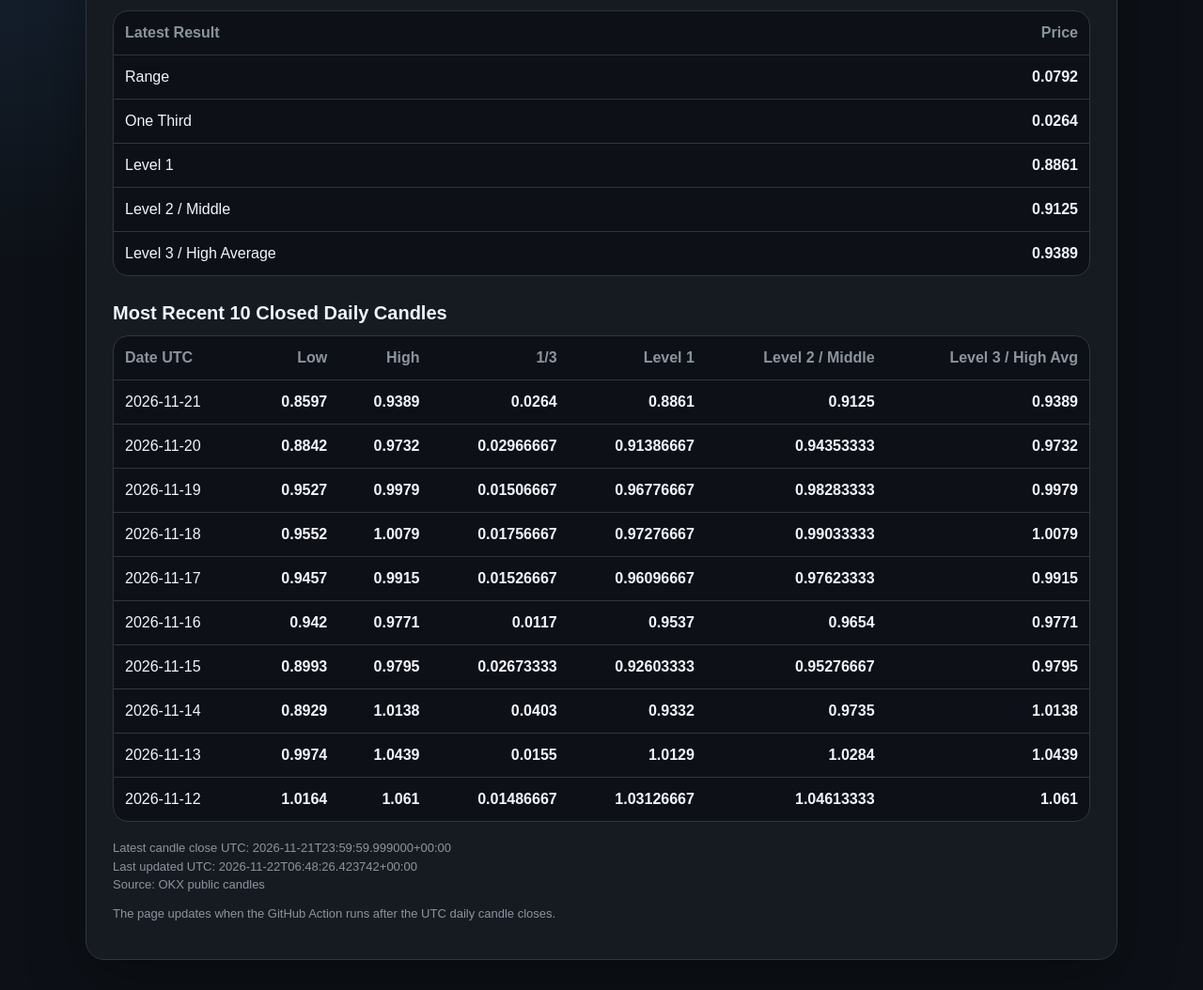
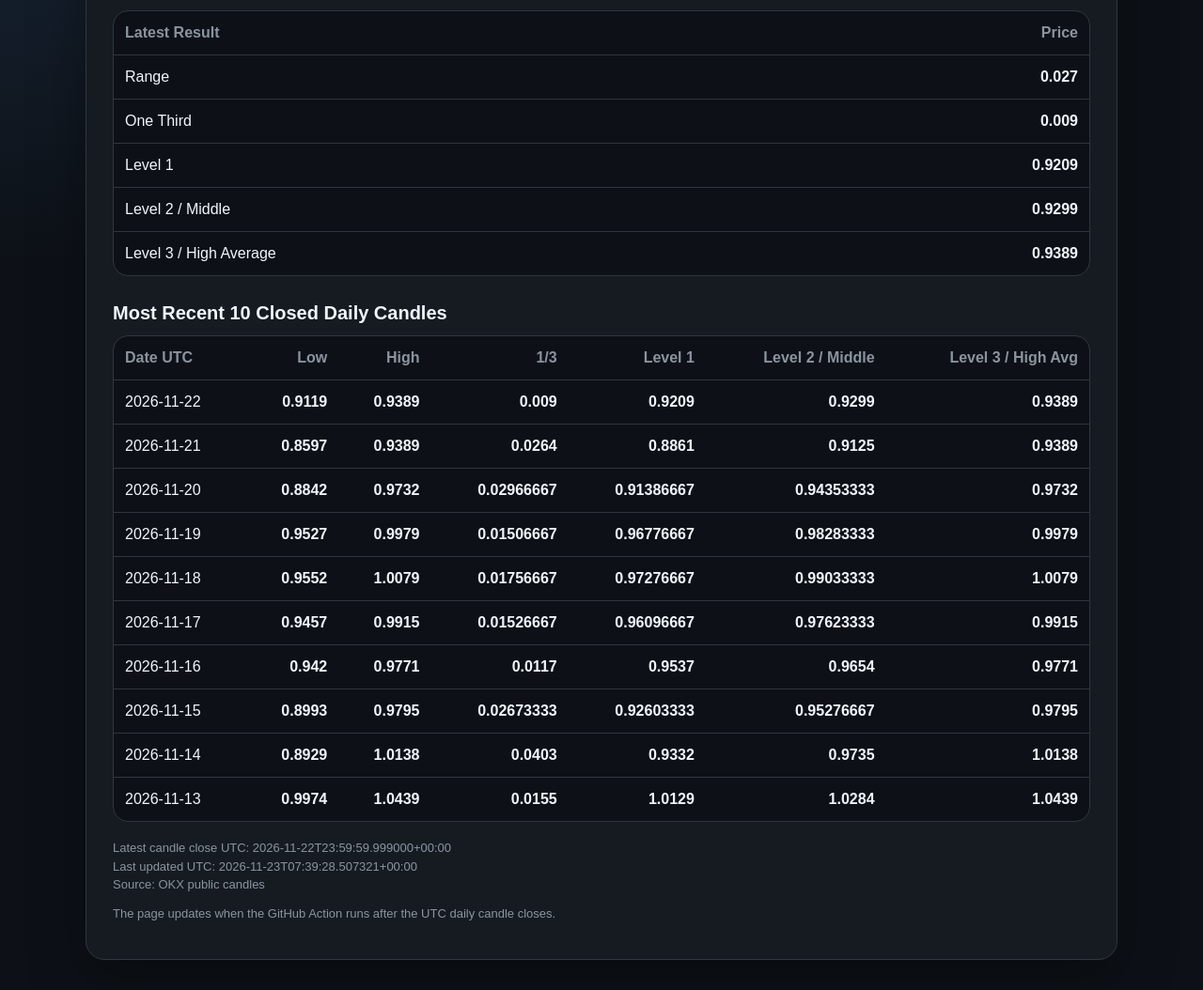
Before and after one commit to Einsteinmonkey/XRPoneDayCandlesRuleofThirds, a plain HTML site: page index.html in a window 1280 px wide. Shown: the part 269-1323 px from the top of the page at 94% size. Drawn offline with Linux system fonts and the light colour scheme.

Commit message:
Update XRP/USDT rule of thirds

```diff
--- a/index.html
+++ b/index.html
@@ -114,12 +114,12 @@
 <body>
   <main>
     <h1>XRP-USDT Rule of Thirds</h1>
-    <p class="subtitle">Latest closed 1-day candle · 2026-11-21</p>
+    <p class="subtitle">Latest closed 1-day candle · 2026-11-22</p>
 
     <section class="price-grid">
       <div class="card">
         <span class="label">Latest Low</span>
-        <div class="value">0.8597</div>
+        <div class="value">0.9119</div>
       </div>
       <div class="card">
         <span class="label">Latest High</span>
@@ -130,10 +130,10 @@
     <div class="table-wrap latest-table">
       <table aria-label="Latest XRP USDT rule of thirds result">
         <tr><th>Latest Result</th><th>Price</th></tr>
-        <tr><td>Range</td><td>0.0792</td></tr>
-        <tr><td>One Third</td><td>0.0264</td></tr>
-        <tr><td>Level 1</td><td>0.8861</td></tr>
-        <tr><td>Level 2 / Middle</td><td>0.9125</td></tr>
+        <tr><td>Range</td><td>0.027</td></tr>
+        <tr><td>One Third</td><td>0.009</td></tr>
+        <tr><td>Level 1</td><td>0.9209</td></tr>
+        <tr><td>Level 2 / Middle</td><td>0.9299</td></tr>
         <tr><td>Level 3 / High Average</td><td>0.9389</td></tr>
       </table>
     </div>
@@ -150,6 +150,15 @@
           <th>Level 2 / Middle</th>
           <th>Level 3 / High Avg</th>
         </tr>
+      <tr>
+        <td>2026-11-22</td>
+        <td>0.9119</td>
+        <td>0.9389</td>
+        <td>0.009</td>
+        <td>0.9209</td>
+        <td>0.9299</td>
+        <td>0.9389</td>
+      </tr>
       <tr>
         <td>2026-11-21</td>
         <td>0.8597</td>
@@ -231,21 +240,12 @@
         <td>1.0284</td>
         <td>1.0439</td>
       </tr>
-      <tr>
-        <td>2026-11-12</td>
-        <td>1.0164</td>
-        <td>1.061</td>
-        <td>0.01486667</td>
-        <td>1.03126667</td>
-        <td>1.04613333</td>
-        <td>1.061</td>
-      </tr>
       </table>
     </div>
 
     <p class="meta">
-      Latest candle close UTC: 2026-11-21T23:59:59.999000+00:00<br>
-      Last updated UTC: 2026-11-22T06:48:26.423742+00:00<br>
+      Latest candle close UTC: 2026-11-22T23:59:59.999000+00:00<br>
+      Last updated UTC: 2026-11-23T07:39:28.507321+00:00<br>
       Source: OKX public candles
     </p>
     <p class="note">The page updates when the GitHub Action runs after the UTC daily candle closes.</p>
```
Also changed, not shown: results/history.csv (+10 -9 lines), 2 other files.
